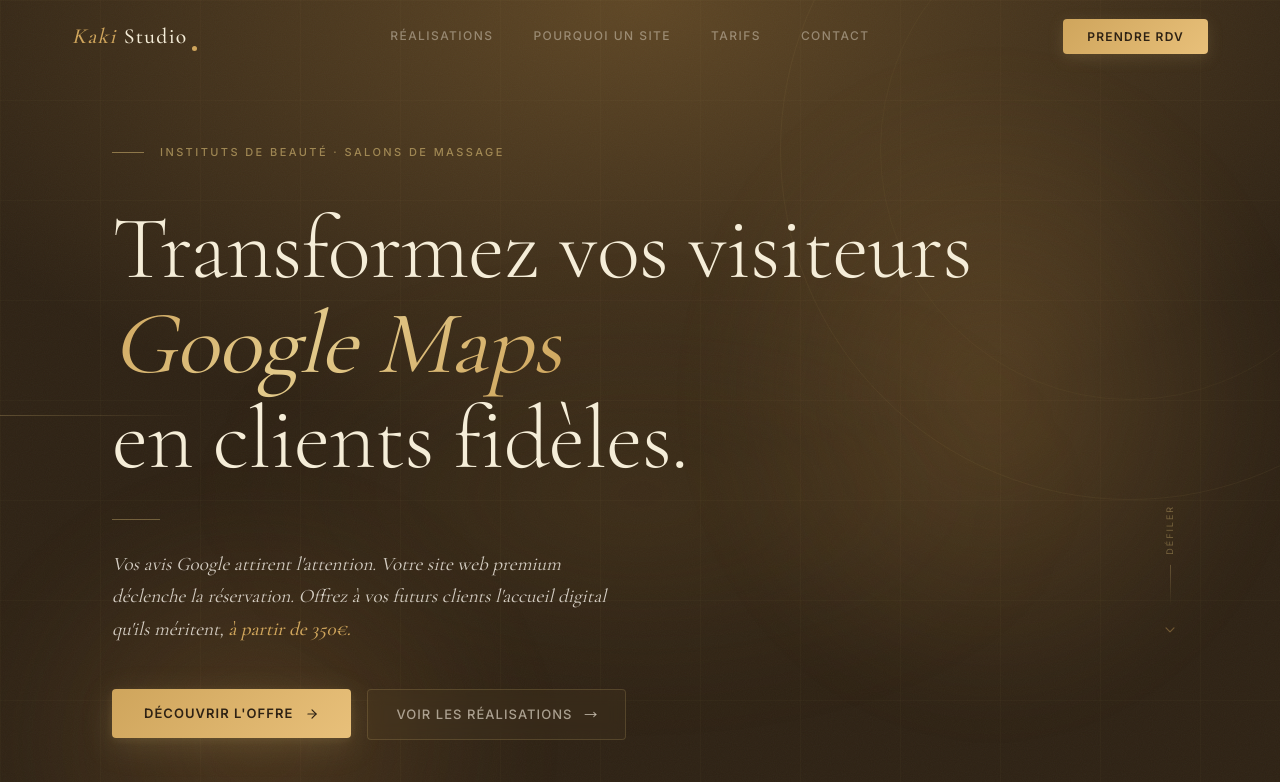
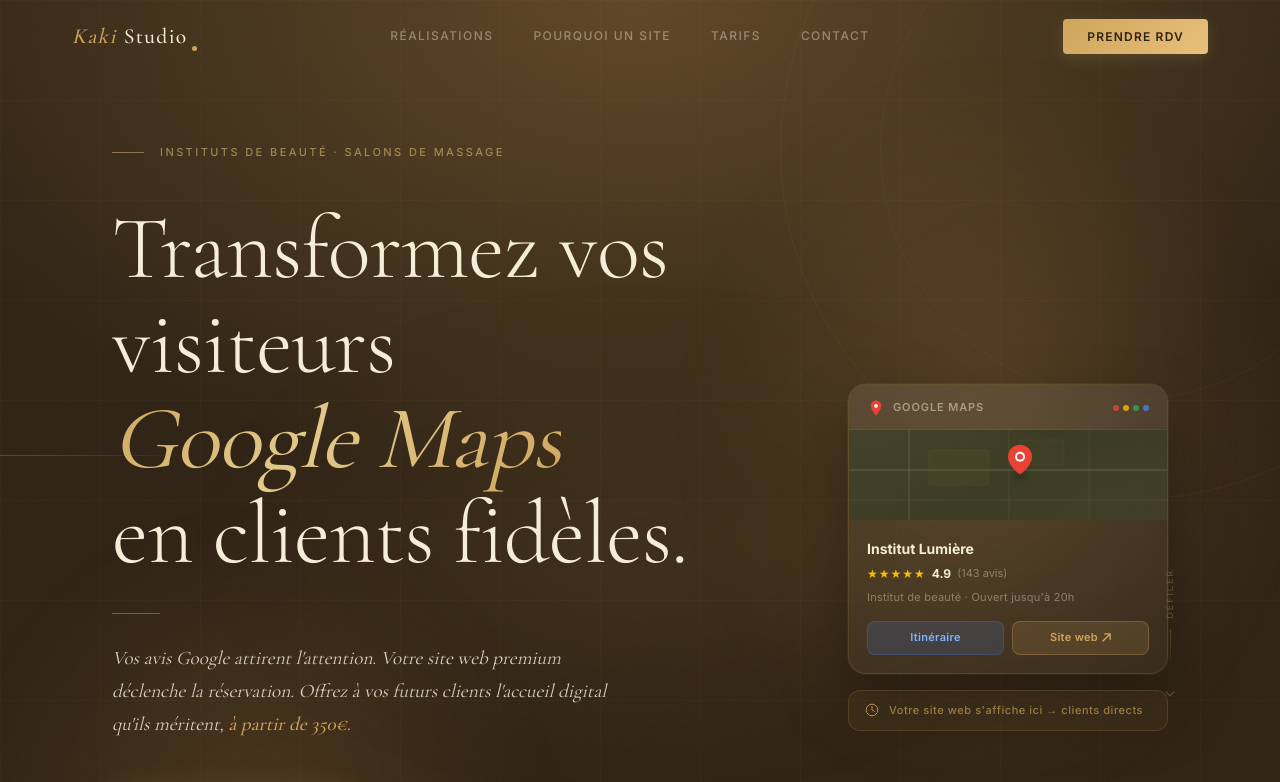
Before and after one commit to HEYMTAK/simon-peckre, a Next.js app: page /beaute in a window 1280 px wide. Shown: the top 782 px of the page. Built offline with nearby package versions, Linux system fonts and the light colour scheme.

Commit message:
feat: carte Google Maps mockup en hero — pin animé, fiche business, bouton site web

```diff
--- a/src/components/beaute/Hero.tsx
+++ b/src/components/beaute/Hero.tsx
@@ -126,7 +126,7 @@
       {/* ══ CONTENU PRINCIPAL ═════════════════════════════════════════════════ */}
       <div className="relative z-10 w-full max-w-6xl mx-auto px-8 sm:px-12 pt-36 pb-28">
 
-        <div className="grid grid-cols-1 gap-16 items-center">
+        <div className="grid grid-cols-1 lg:grid-cols-[1fr_320px] gap-12 items-center">
 
           {/* ── Colonne gauche ── */}
           <div>
@@ -334,6 +334,189 @@
             </motion.div>
           </div>
 
+          {/* ── Colonne droite — carte Google Maps ── */}
+          <motion.div
+            initial={{ opacity: 0, y: 32, x: 16 }}
+            animate={{ opacity: 1, y: 0, x: 0 }}
+            transition={{ duration: 1.1, delay: 0.55, ease: [0.16, 1, 0.3, 1] }}
+            className="hidden lg:flex flex-col gap-4"
+          >
+            {/* Carte Google Business */}
+            <div style={{
+              borderRadius: "18px",
+              border: "1px solid rgba(207,165,92,0.15)",
+              background: "linear-gradient(160deg, rgba(255,255,255,0.06) 0%, rgba(255,255,255,0.02) 100%)",
+              backdropFilter: "blur(24px)",
+              overflow: "hidden",
+              boxShadow: "0 32px 64px rgba(0,0,0,0.35), 0 0 0 1px rgba(207,165,92,0.08)",
+            }}>
+              {/* Header carte — bande Maps */}
+              <div style={{
+                padding: "14px 18px 12px",
+                background: "rgba(255,255,255,0.04)",
+                borderBottom: "1px solid rgba(207,165,92,0.1)",
+                display: "flex", alignItems: "center", gap: "8px",
+              }}>
+                {/* Pin Maps SVG */}
+                <svg width="18" height="18" viewBox="0 0 24 24" fill="none">
+                  <path d="M12 2C8.13 2 5 5.13 5 9c0 5.25 7 13 7 13s7-7.75 7-13c0-3.87-3.13-7-7-7z" fill="#EA4335"/>
+                  <circle cx="12" cy="9" r="2.5" fill="white"/>
+                </svg>
+                <span style={{
+                  fontFamily: "var(--font-inter)",
+                  fontSize: "11px",
+                  fontWeight: 600,
+                  letterSpacing: "0.08em",
+                  color: "rgba(245,237,216,0.5)",
+                  textTransform: "uppercase",
+                }}>Google Maps</span>
+                {/* Points colorés Google */}
+                <div style={{ marginLeft: "auto", display: "flex", gap: "4px" }}>
+                  {["#EA4335","#FBBC04","#34A853","#4285F4"].map(c => (
+                    <div key={c} style={{ width: "6px", height: "6px", borderRadius: "50%", background: c, opacity: 0.8 }} />
+                  ))}
+                </div>
+              </div>
+
+              {/* Fausse mini-map */}
+              <div style={{
+                height: "90px",
+                background: "linear-gradient(135deg, rgba(52,68,40,0.5) 0%, rgba(44,58,34,0.6) 50%, rgba(60,76,46,0.4) 100%)",
+                position: "relative",
+                overflow: "hidden",
+              }}>
+                {/* Grille de rues stylisée */}
+                <svg width="100%" height="100%" style={{ position: "absolute", inset: 0, opacity: 0.35 }}>
+                  <line x1="0" y1="40" x2="320" y2="40" stroke="rgba(245,237,216,0.4)" strokeWidth="1.5"/>
+                  <line x1="0" y1="70" x2="320" y2="70" stroke="rgba(245,237,216,0.2)" strokeWidth="1"/>
+                  <line x1="60" y1="0" x2="60" y2="90" stroke="rgba(245,237,216,0.3)" strokeWidth="1.5"/>
+                  <line x1="160" y1="0" x2="160" y2="90" stroke="rgba(245,237,216,0.2)" strokeWidth="1"/>
+                  <line x1="240" y1="0" x2="240" y2="90" stroke="rgba(245,237,216,0.15)" strokeWidth="1"/>
+                  {/* Bloc bâtiment */}
+                  <rect x="80" y="20" width="60" height="35" rx="3" fill="rgba(207,165,92,0.12)" stroke="rgba(207,165,92,0.2)" strokeWidth="1"/>
+                  <rect x="170" y="10" width="45" height="25" rx="3" fill="rgba(207,165,92,0.08)" stroke="rgba(207,165,92,0.15)" strokeWidth="1"/>
+                </svg>
+                {/* Pin animé */}
+                <motion.div
+                  animate={{ y: [0, -5, 0] }}
+                  transition={{ repeat: Infinity, duration: 1.8, ease: "easeInOut" }}
+                  style={{
+                    position: "absolute",
+                    top: "18px", left: "50%", transform: "translateX(-50%)",
+                  }}
+                >
+                  <svg width="24" height="30" viewBox="0 0 24 30" fill="none">
+                    <path d="M12 0C5.37 0 0 5.37 0 12c0 9 12 18 12 18S24 21 24 12C24 5.37 18.63 0 12 0z" fill="#EA4335"/>
+                    <circle cx="12" cy="12" r="5" fill="white"/>
+                    <circle cx="12" cy="12" r="3" fill="#EA4335"/>
+                  </svg>
+                  {/* Ombre du pin */}
+                  <div style={{
+                    width: "12px", height: "4px",
+                    borderRadius: "50%",
+                    background: "rgba(0,0,0,0.3)",
+                    margin: "0 auto",
+                    filter: "blur(2px)",
+                  }} />
+                </motion.div>
+              </div>
+
+              {/* Infos business */}
+              <div style={{ padding: "18px" }}>
+                <div style={{
+                  fontFamily: "var(--font-inter)",
+                  fontSize: "14px",
+                  fontWeight: 700,
+                  color: "#F5EDD8",
+                  marginBottom: "4px",
+                }}>Institut Lumière</div>
+
+                <div style={{
+                  display: "flex", alignItems: "center", gap: "6px",
+                  marginBottom: "6px",
+                }}>
+                  {/* Étoiles */}
+                  <span style={{ color: "#FBBC04", fontSize: "12px", letterSpacing: "1px" }}>★★★★★</span>
+                  <span style={{ fontFamily: "var(--font-inter)", fontSize: "12px", fontWeight: 700, color: "#F5EDD8" }}>4.9</span>
+                  <span style={{ fontFamily: "var(--font-inter)", fontSize: "11px", color: "rgba(245,237,216,0.4)" }}>(143 avis)</span>
+                </div>
+
+                <div style={{
+                  fontFamily: "var(--font-inter)",
+                  fontSize: "11px",
+                  color: "rgba(245,237,216,0.4)",
+                  marginBottom: "14px",
+                  letterSpacing: "0.02em",
+                }}>
+                  Institut de beauté · Ouvert jusqu&apos;à 20h
+                </div>
+
+                {/* Boutons */}
+                <div style={{ display: "flex", gap: "8px" }}>
+                  <div style={{
+                    flex: 1, padding: "7px 10px",
+                    background: "rgba(66,133,244,0.15)",
+                    border: "1px solid rgba(66,133,244,0.25)",
+                    borderRadius: "8px",
+                    fontFamily: "var(--font-inter)",
+                    fontSize: "11px",
+                    fontWeight: 600,
+                    color: "#7EB3FF",
+                    textAlign: "center",
+                    letterSpacing: "0.03em",
+                  }}>
+                    Itinéraire
+                  </div>
+                  <div style={{
+                    flex: 1, padding: "7px 10px",
+                    background: "rgba(207,165,92,0.15)",
+                    border: "1px solid rgba(207,165,92,0.3)",
+                    borderRadius: "8px",
+                    fontFamily: "var(--font-inter)",
+                    fontSize: "11px",
+                    fontWeight: 600,
+                    color: "#CFA55C",
+                    textAlign: "center",
+                    letterSpacing: "0.03em",
+                    display: "flex", alignItems: "center", justifyContent: "center", gap: "4px",
+                  }}>
+                    Site web
+                    <svg width="9" height="9" viewBox="0 0 10 10" fill="none">
+                      <path d="M1 9L9 1M9 1H3M9 1V7" stroke="#CFA55C" strokeWidth="1.5" strokeLinecap="round"/>
+                    </svg>
+                  </div>
+                </div>
+              </div>
+            </div>
+
+            {/* Badge "Votre site ici" */}
+            <motion.div
+              animate={{ opacity: [0.6, 1, 0.6] }}
+              transition={{ repeat: Infinity, duration: 2.8, ease: "easeInOut" }}
+              style={{
+                display: "flex", alignItems: "center", gap: "10px",
+                padding: "11px 16px",
+                borderRadius: "12px",
+                background: "rgba(207,165,92,0.07)",
+                border: "1px solid rgba(207,165,92,0.18)",
+              }}
+            >
+              <svg width="14" height="14" viewBox="0 0 24 24" fill="none">
+                <circle cx="12" cy="12" r="10" stroke="#CFA55C" strokeWidth="1.5"/>
+                <path d="M12 6v6l4 2" stroke="#CFA55C" strokeWidth="1.5" strokeLinecap="round"/>
+              </svg>
+              <span style={{
+                fontFamily: "var(--font-inter)",
+                fontSize: "11px",
+                fontWeight: 500,
+                color: "rgba(207,165,92,0.7)",
+                letterSpacing: "0.05em",
+              }}>
+                Votre site web s&apos;affiche ici → clients directs
+              </span>
+            </motion.div>
+          </motion.div>
+
         </div>
       </div>
 
```
